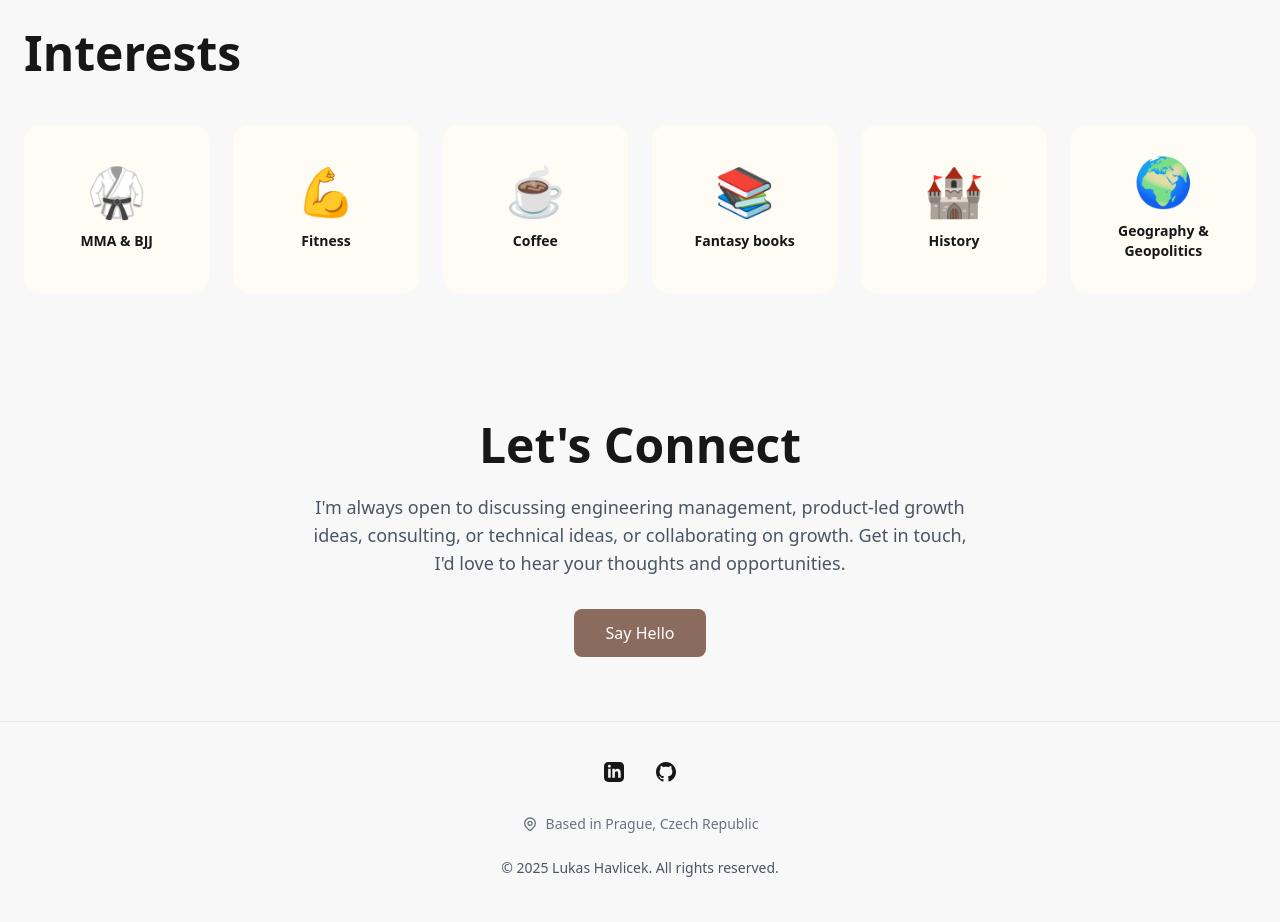
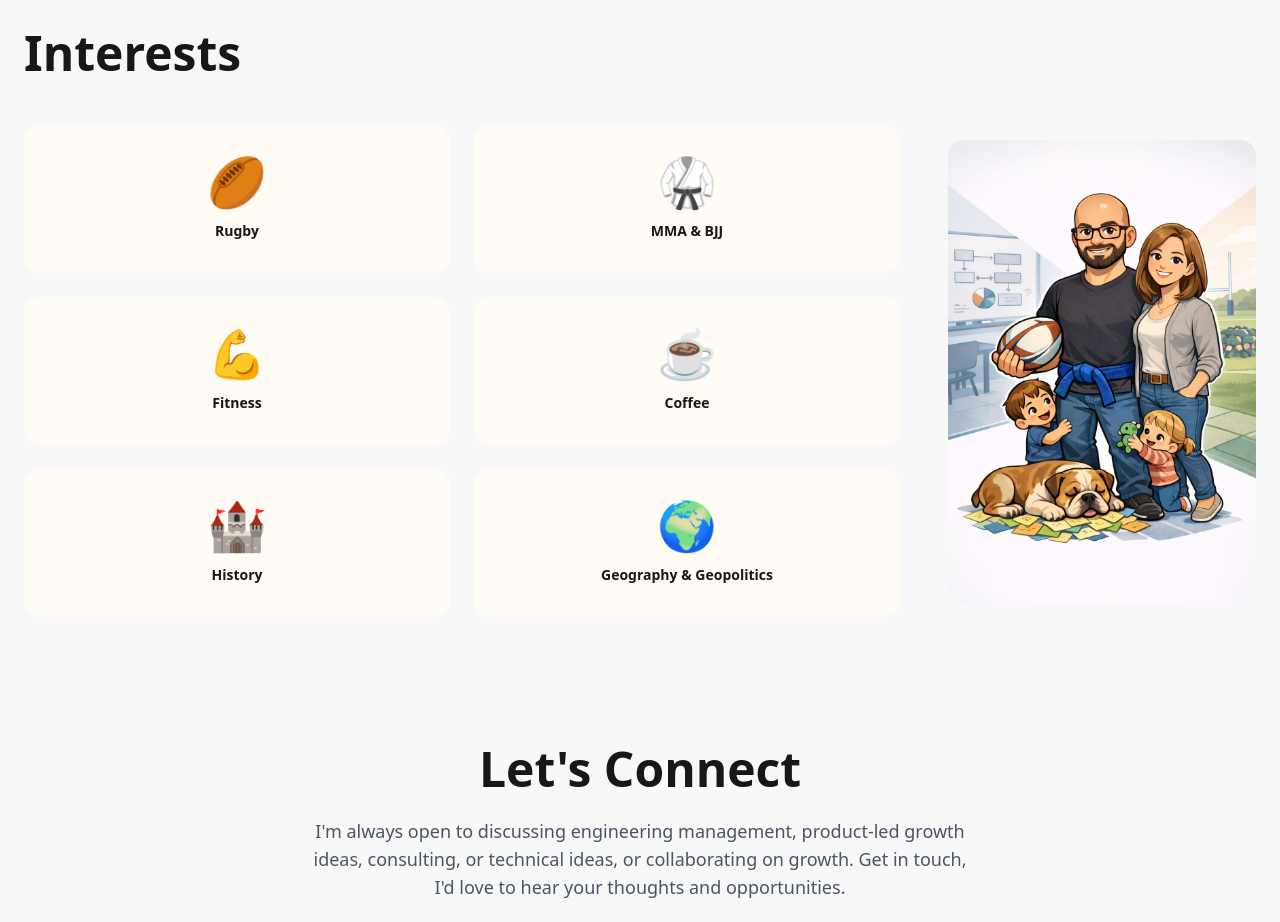
Before and after one commit to LuckyLuky/personal-web, a Next.js app: page /en in a window 1280 px wide. Shown: the part 5100-6022 px from the top of the page. Built offline with nearby package versions, Linux system fonts and the light colour scheme.

Commit message:
Add family cartoon to the interests, replace fantasy books with rugby

```diff
--- a/components/sections/Interests.tsx
+++ b/components/sections/Interests.tsx
@@ -1,11 +1,16 @@
 'use client';
 
+import Image from 'next/image';
 import { useTranslations } from 'next-intl';
 
 export default function Interests() {
   const t = useTranslations('interests');
 
   const interests = [
+    {
+      title: t('rugby'),
+      icon: '🏉',
+    },
     {
       title: t('mmaBjj'),
       icon: '🥋',
@@ -17,10 +22,6 @@ export default function Interests() {
     {
       title: t('coffee'),
       icon: '☕',
-    },
-    {
-      title: t('fantasyBooks'),
-      icon: '📚',
     },
     {
       title: t('history'),
@@ -35,7 +36,17 @@ export default function Interests() {
   return (
     <section className="container mx-auto px-6 py-16">
       <h2 className="text-4xl md:text-5xl font-bold mb-12">{t('title')}</h2>
-      <div className="grid grid-cols-2 md:grid-cols-3 lg:grid-cols-6 gap-6">
+      <div className="flex flex-col lg:flex-row lg:items-center lg:gap-12">
+        <div className="rounded-2xl overflow-hidden mx-auto mb-12 lg:mb-0 w-full lg:w-[25%] lg:flex-shrink-0 lg:order-last">
+          <Image
+            src="/images/lukas-family-cartoon.jpg"
+            alt="Lukas family cartoon"
+            width={1200}
+            height={600}
+            className="w-full object-cover"
+          />
+        </div>
+        <div className="grid grid-cols-2 md:grid-cols-3 lg:grid-cols-2 gap-6 lg:flex-1">
           {interests.map((interest, index) => (
             <div
               key={index}
@@ -46,6 +57,7 @@ export default function Interests() {
             </div>
           ))}
         </div>
+      </div>
     </section>
   );
 }
--- a/messages/cs.json
+++ b/messages/cs.json
@@ -103,10 +103,10 @@
   },
   "interests": {
     "title": "Zájmy",
+    "rugby": "Rugby",
     "mmaBjj": "MMA & BJJ",
     "fitness": "Fitness",
     "coffee": "Káva",
-    "fantasyBooks": "Fantasy knihy",
     "history": "Historie",
     "geopolitics": "Geografie & Geopolitika"
   },
--- a/messages/en.json
+++ b/messages/en.json
@@ -103,10 +103,10 @@
   },
   "interests": {
     "title": "Interests",
+    "rugby": "Rugby",
     "mmaBjj": "MMA & BJJ",
     "fitness": "Fitness",
     "coffee": "Coffee",
-    "fantasyBooks": "Fantasy books",
     "history": "History",
     "geopolitics": "Geography & Geopolitics"
   },
```
Also changed, not shown: public/images/lukas-family-cartoon.jpg (added). Lines whose indentation alone changed are shown as unchanged.
